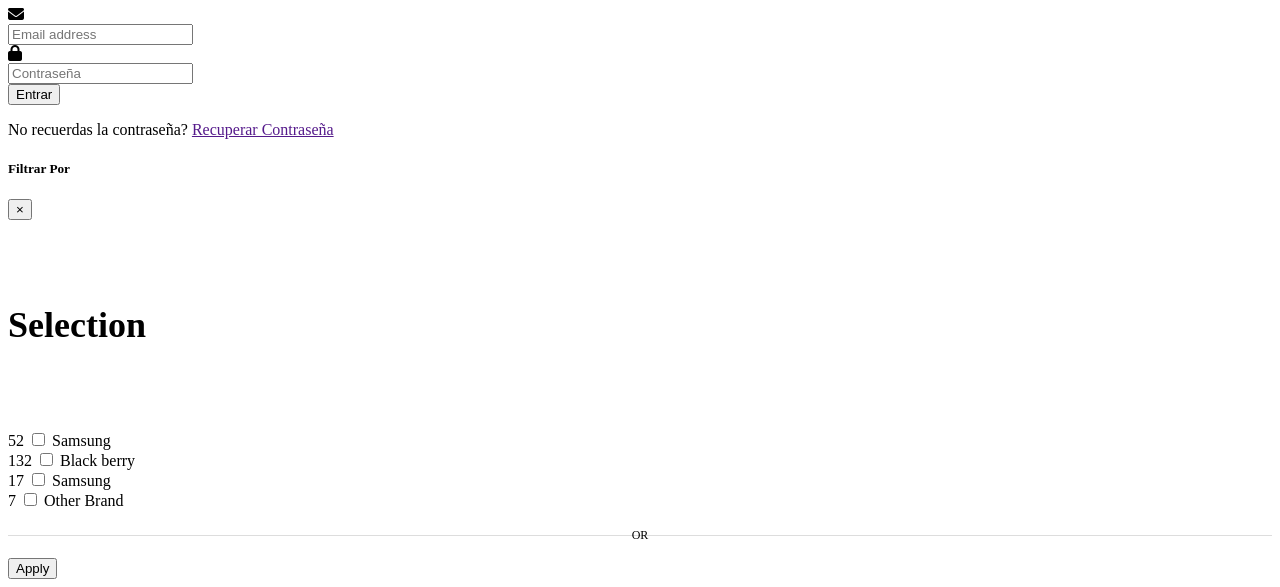
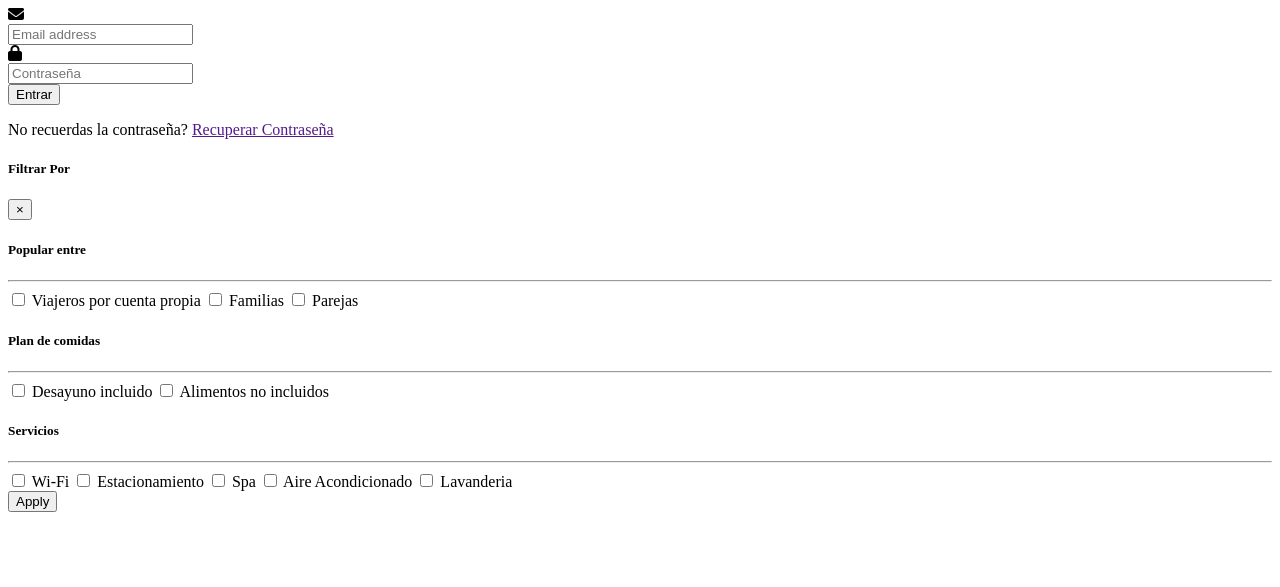
Before and after one commit to lfedesoria/housing, a website: page src/results.html in a window 1280 px wide. Shown: the part 9942-10529 px from the top of the page. After the commit the page ends 10462 px from the top, so only its background shows below. Drawn offline with Linux system fonts and the light colour scheme.

Commit message:
Filter modal added (blidcoded)

```diff
--- a/src/results.html
+++ b/src/results.html
@@ -594,50 +594,63 @@
                         <span aria-hidden="true">&times;</span>
                     </button>
                 </div>
-                <div class="modal-body">
+                <div class="modal-body p-2">
                     <div class="container">
-                        <div class="row">
-
-
-                            <div class="card-group-item">
-                                <header class="card-header">
-                                    <h6 class="title">Selection </h6>
-                                </header>
-                                <div class="filter-content">
-                                    <div class="card-body">
+                        <div class="row m-2 mb-1 p-2">
+                            <h5>Popular entre</h5>
+                            <hr>
+                            <form>
                                 <div class="custom-control custom-checkbox">
-                                            <span class="float-right badge badge-light round">52</span>
-                                            <input type="checkbox" class="custom-control-input" id="Check1">
-                                            <label class="custom-control-label" for="Check1">Samsung</label>
+                                    <input type="checkbox" class="custom-control-input" id="customCheck"
+                                        name="example1">
+                                    <label class="custom-control-label" for="customCheck">Viajeros por cuenta
+                                        propia</label>
+                                    <input type="checkbox" class="custom-control-input" id="customCheck"
+                                        name="example1">
+                                    <label class="custom-control-label" for="customCheck">Familias</label>
+                                    <input type="checkbox" class="custom-control-input" id="customCheck"
+                                        name="example1">
+                                    <label class="custom-control-label" for="customCheck">Parejas</label>
                                 </div>
-
+                            </form>
+                        </div>
+                        <div class="row m-2 mb-1 p-2">
+                            <h5>Plan de comidas</h5>
+                            <hr>
+                            <form>
                                 <div class="custom-control custom-checkbox">
-                                            <span class="float-right badge badge-light round">132</span>
-                                            <input type="checkbox" class="custom-control-input" id="Check2">
-                                            <label class="custom-control-label" for="Check2">Black berry</label>
+                                    <input type="checkbox" class="custom-control-input" id="customCheck"
+                                        name="example1">
+                                    <label class="custom-control-label" for="customCheck">Desayuno incluido</label>
+                                    <input type="checkbox" class="custom-control-input" id="customCheck"
+                                        name="example1">
+                                    <label class="custom-control-label" for="customCheck">Alimentos no incluidos</label>
                                 </div>
-
+                            </form>
+                        </div>
+                        <div class="row m-2 mb-1 p-2">
+                            <h5>Servicios</h5>
+                            <hr>
+                            <form>
                                 <div class="custom-control custom-checkbox">
-                                            <span class="float-right badge badge-light round">17</span>
-                                            <input type="checkbox" class="custom-control-input" id="Check3">
-                                            <label class="custom-control-label" for="Check3">Samsung</label>
+                                    <input type="checkbox" class="custom-control-input" id="customCheck"
+                                        name="example1">
+                                    <label class="custom-control-label" for="customCheck">Wi-Fi</label>
+                                    <input type="checkbox" class="custom-control-input" id="customCheck"
+                                        name="example1">
+                                    <label class="custom-control-label" for="customCheck">Estacionamiento</label>
+                                    <input type="checkbox" class="custom-control-input" id="customCheck"
+                                        name="example1">
+                                    <label class="custom-control-label" for="customCheck">Spa</label>
+                                    <input type="checkbox" class="custom-control-input" id="customCheck"
+                                        name="example1">
+                                    <label class="custom-control-label" for="customCheck">Aire Acondicionado</label>
+                                    <input type="checkbox" class="custom-control-input" id="customCheck"
+                                        name="example1">
+                                    <label class="custom-control-label" for="customCheck">Lavanderia</label>
                                 </div>
-
-                                        <div class="custom-control custom-checkbox">
-                                            <span class="float-right badge badge-light round">7</span>
-                                            <input type="checkbox" class="custom-control-input" id="Check4">
-                                            <label class="custom-control-label" for="Check4">Other Brand</label>
+                            </form>
                         </div>
-                                    </div> <!-- card-body.// -->
-                                </div>
-                            </div> <!-- card-group-item.// -->
-
-
-                        </div>
-                        <p class="divider-text">
-                            <span class="bg-light">OR</span>
-                        </p>
-                        <div class="row">
 
                     </div>
                 </div>
```
Lines whose indentation alone changed are shown as unchanged.
